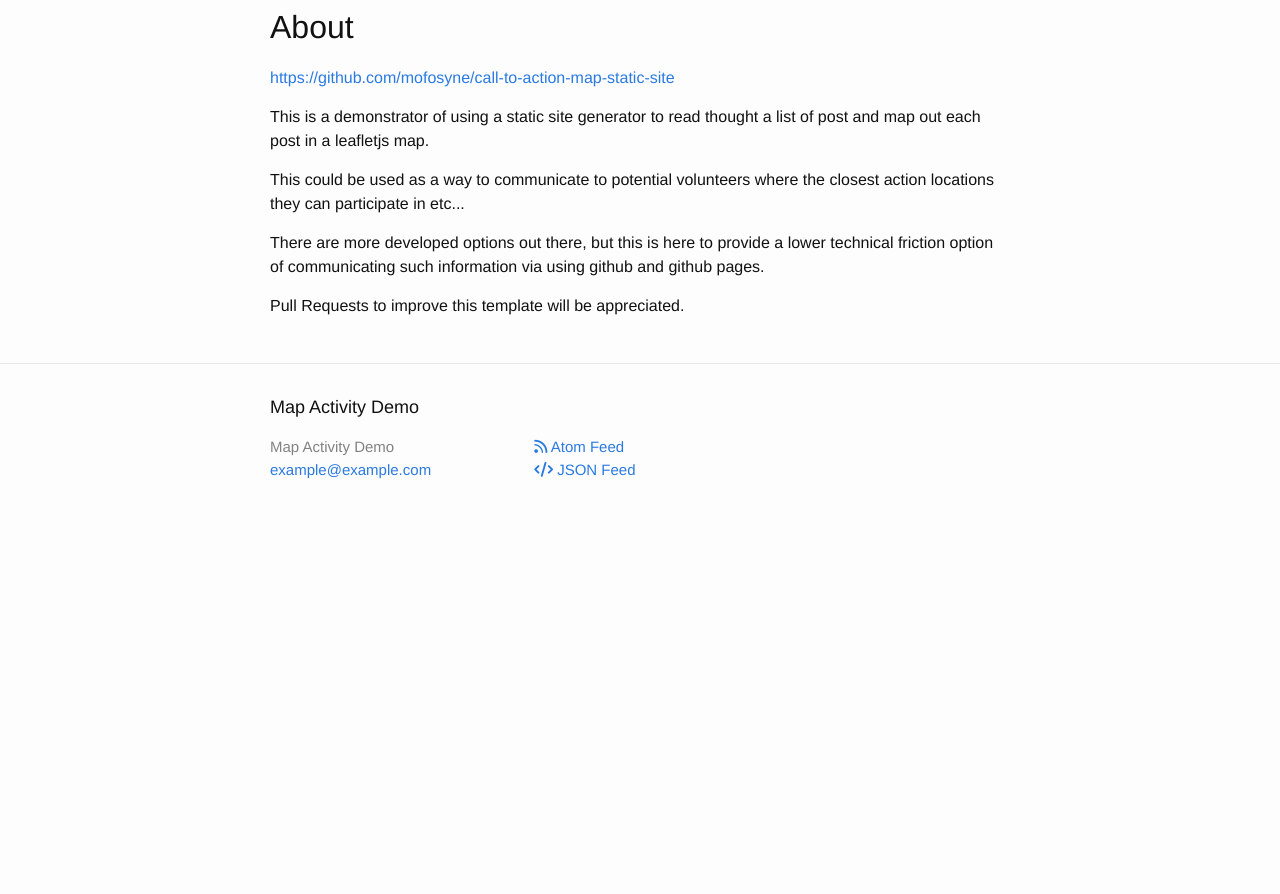
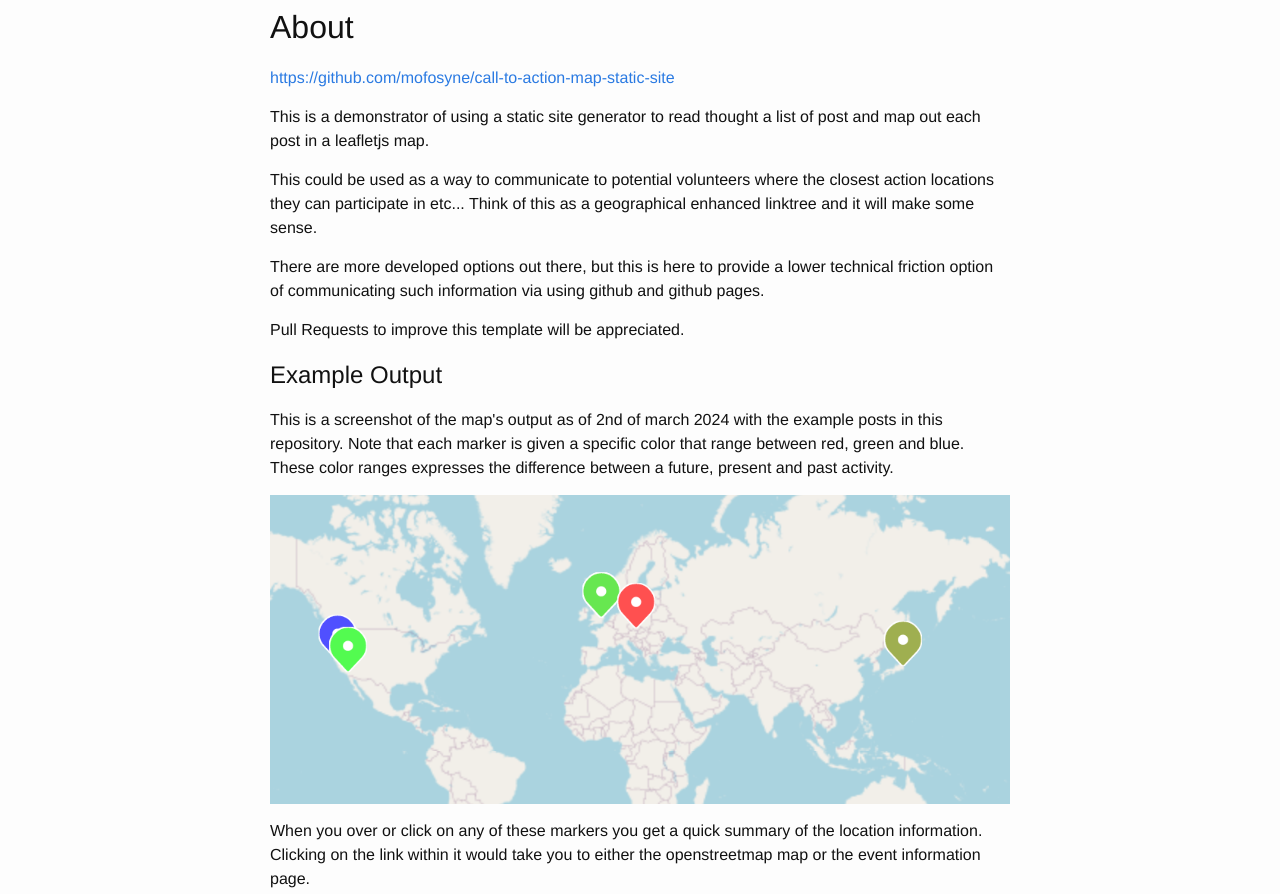
Before and after one commit to mofosyne/call-to-action-map-static-site, an Eleventy site: page index.liquid in a window 1280 px wide. Shown: the part 735-1629 px from the top of the page. Before the commit the page ends 1276 px from the top, so only its background shows below. Built offline with nearby package versions, Linux system fonts and the light colour scheme; Eleventy itself is replaced by a stand-in of ours; files that its build step writes are made by us from their sources.

Commit message:
add extra about message

```diff
--- a/frontpage/about.md
+++ b/frontpage/about.md
@@ -11,8 +11,18 @@
 
 This is a demonstrator of using a static site generator to read thought a list of post and map out each post in a leafletjs map.
 
-This could be used as a way to communicate to potential volunteers where the closest action locations they can participate in etc...
+This could be used as a way to communicate to potential volunteers where the closest action locations they can participate in etc... Think of this as a geographical enhanced linktree and it will make some sense.
 
 There are more developed options out there, but this is here to provide a lower technical friction option of communicating such information via using github and github pages.
 
 Pull Requests to improve this template will be appreciated.
+
+## Example Output
+
+This is a screenshot of the map's output as of 2nd of march 2024 with the example posts in this repository.
+Note that each marker is given a specific color that range between red, green and blue.
+These color ranges expresses the difference between a future, present and past activity.
+
+![](/images/example_map.png)
+
+When you over or click on any of these markers you get a quick summary of the location information. Clicking on the link within it would take you to either the openstreetmap map or the event information page.
```
Also changed, not shown: images/example_map.png (added).
